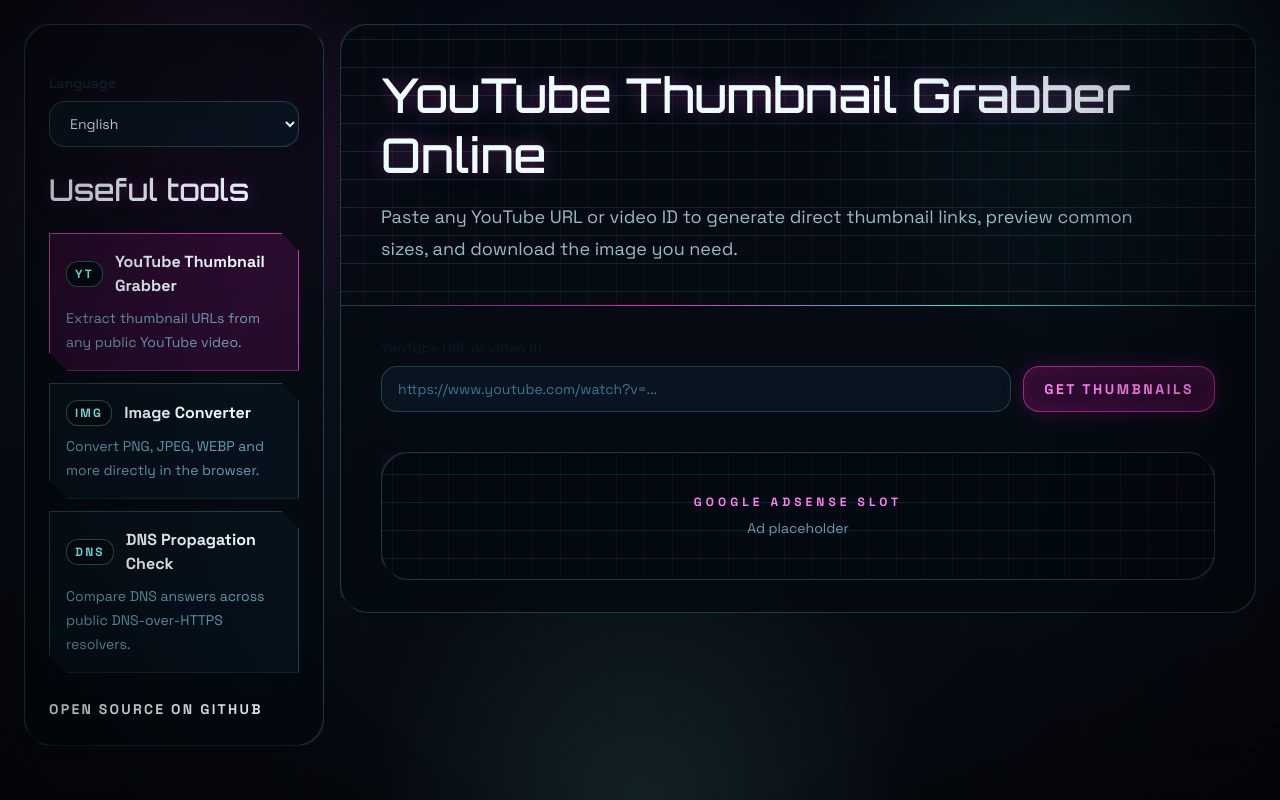
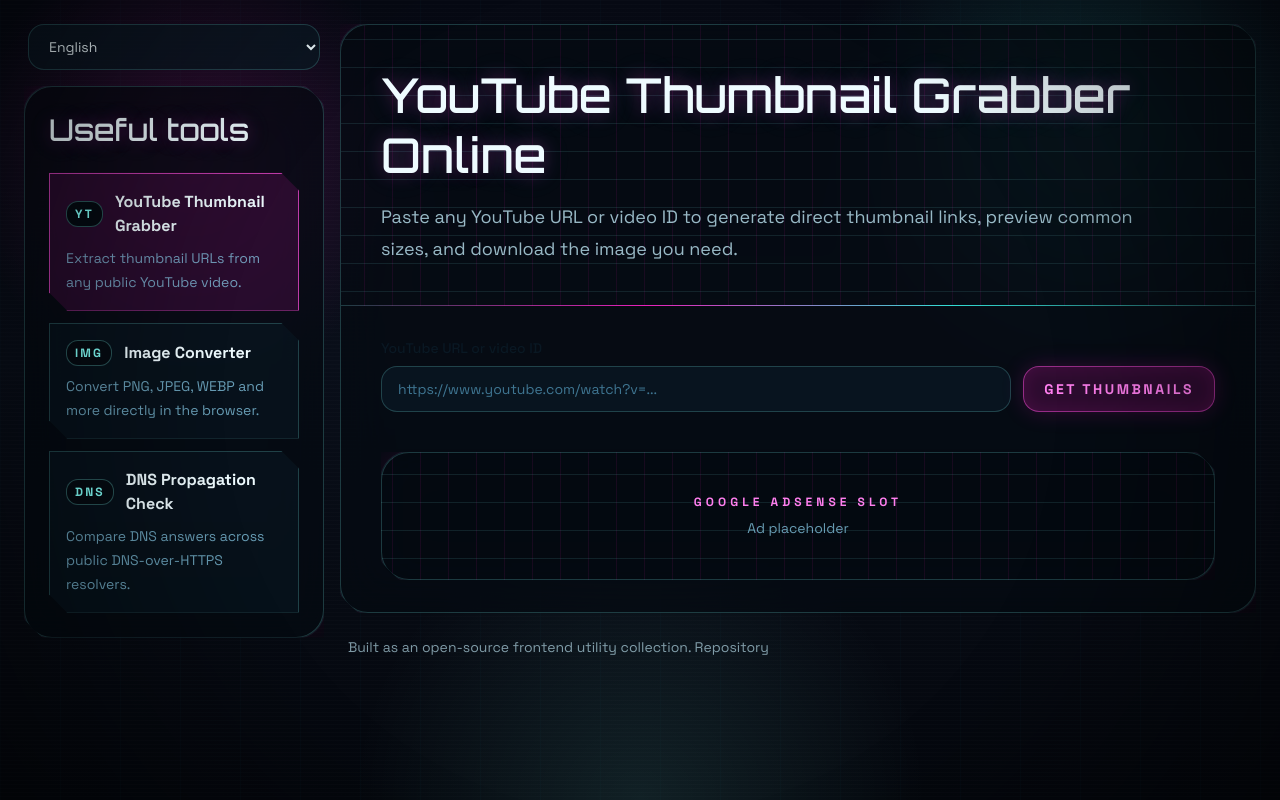
Before and after one commit to paulomanrique/my-tools, a React (Vite) app: page /en/tool/youtube-thumbnail-grabber in a window 1280 px wide. Built offline with nearby package versions, Linux system fonts and the light colour scheme.

Commit message:
refactor: streamline sidebar controls and footer

```diff
--- a/src/components/LanguageSwitcher.tsx
+++ b/src/components/LanguageSwitcher.tsx
@@ -6,9 +6,10 @@
 interface LanguageSwitcherProps {
   locale: LocaleCode
   toolId: ToolId
+  showLabel?: boolean
 }
 
-export function LanguageSwitcher({ locale, toolId }: LanguageSwitcherProps) {
+export function LanguageSwitcher({ locale, toolId, showLabel = true }: LanguageSwitcherProps) {
   const { i18n, t } = useTranslation()
   const navigate = useNavigate()
 
@@ -20,7 +21,7 @@
 
   return (
     <label className="block text-sm text-ink-700">
-      <span className="mb-2 block font-medium">{t('languageLabel')}</span>
+      {showLabel ? <span className="mb-2 block font-medium">{t('languageLabel')}</span> : null}
       <select
         className="field"
         value={locale || DEFAULT_LOCALE}
--- a/src/components/ToolShell.tsx
+++ b/src/components/ToolShell.tsx
@@ -21,14 +21,18 @@
 
 export function ToolShell({ locale, toolId, title, description, children }: ToolShellProps) {
   const { t } = useTranslation()
+  const repositoryUrl = 'https://github.com/paulomanrique/my-tools'
 
   return (
     <div className="min-h-screen p-4 text-ink-50 md:p-6">
       <div className="mx-auto grid max-w-7xl gap-4 lg:grid-cols-[300px_minmax(0,1fr)]">
-        <aside className="panel glass-cut h-fit p-4 lg:sticky lg:top-6 lg:p-6">
-          <div className="mt-6 space-y-6">
-            <LanguageSwitcher locale={locale} toolId={toolId} />
+        <div className="space-y-4 lg:sticky lg:top-6 lg:h-fit">
+          <div className="px-1">
+            <LanguageSwitcher locale={locale} toolId={toolId} showLabel={false} />
+          </div>
 
+          <aside className="panel glass-cut p-4 lg:p-6">
+            <div className="space-y-6">
               <div>
                 <h1 className="neon-title font-serif text-3xl leading-tight text-ink-50">{t('navTitle')}</h1>
               </div>
@@ -53,24 +57,14 @@
                         </span>
                         <span className="font-semibold text-ink-50">{t(`${section}.title`)}</span>
                       </div>
-                    <p className="text-sm leading-6 text-ink-200/70">
-                      {t(`${section}.short`)}
-                    </p>
+                      <p className="text-sm leading-6 text-ink-200/70">{t(`${section}.short`)}</p>
                     </Link>
                   )
                 })}
               </nav>
-
-            <a
-              className="inline-flex text-sm font-semibold uppercase tracking-[0.16em] text-coral-300 underline-offset-4 hover:underline"
-              href="https://github.com"
-              target="_blank"
-              rel="noreferrer"
-            >
-              {t('githubCta')}
-            </a>
             </div>
           </aside>
+        </div>
 
         <main className="space-y-4">
           <section className="panel glass-cut overflow-hidden">
@@ -85,6 +79,19 @@
               <AdSlot slotId="content-end" label={t('adLabel')} />
             </div>
           </section>
+
+          <footer className="px-2 pb-6 pt-2 text-sm text-ink-100/62">
+            Built as an open-source frontend utility collection.
+            {' '}
+            <a
+              className="text-coral-300 underline-offset-4 hover:underline"
+              href={repositoryUrl}
+              target="_blank"
+              rel="noreferrer"
+            >
+              Repository
+            </a>
+          </footer>
         </main>
       </div>
     </div>
```
Lines whose indentation alone changed are shown as unchanged.
